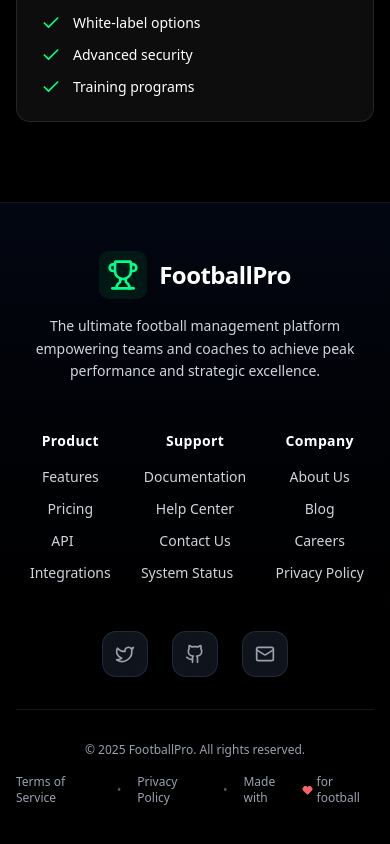
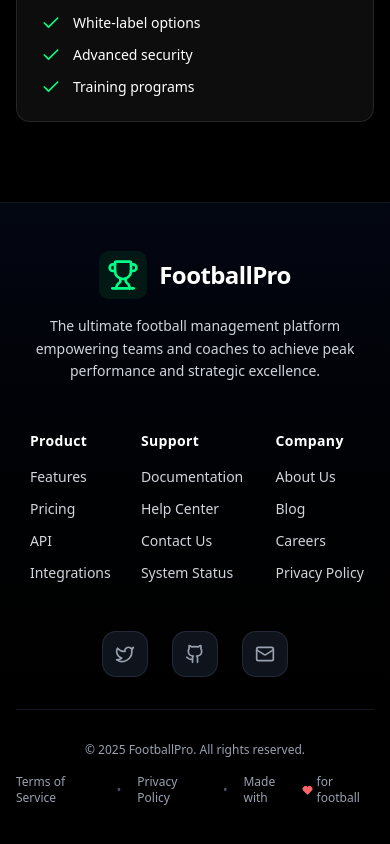
Before and after one commit to xyzarnav/LeadMeBoard, a Next.js app: page / in a window 390 px wide. Shown: the part 3326-4170 px from the top of the page. Built offline with nearby package versions, Linux system fonts and the light colour scheme.

Commit message:
Refactor Footer component styles for improved alignment and consistency; adjust text alignment in footer sections and links for better layout across different screen sizes.

```diff
--- a/src/components/sections/Footer.tsx
+++ b/src/components/sections/Footer.tsx
@@ -87,7 +87,7 @@ export default function Footer() {
         </div> */}
 
         {/* Bottom Section */}
-        <div className="flex flex-col sm:flex-row items-center justify-between pt-8 border-t border-gray-800/60 gap-4">
+        <div className="flex flex-col sm:flex-row items-center justify-left pt-8 border-t border-gray-800/60 gap-4">
           <div className="text-xs sm:text-sm text-gray-400">
             © {new Date().getFullYear()} FootballPro. All rights reserved.
           </div>
@@ -116,7 +116,7 @@ function FooterSection({ title, items }: {
   items: readonly { href: string; label: string; external?: boolean }[]
 }) {
   return (
-    <div className="text-center sm:text-left">
+    <div className="text-left sm:text-left">
       <h4 className="text-white font-semibold text-sm sm:text-base mb-4 tracking-wide">
         {title}
       </h4>
@@ -125,7 +125,7 @@ function FooterSection({ title, items }: {
           <li key={item.label}>
             <Link
               href={item.href}
-              className="text-gray-300 hover:text-white transition-colors duration-200 text-sm sm:text-base flex items-center justify-center sm:justify-start gap-1 group"
+              className="text-gray-300 hover:text-white transition-colors duration-200 text-sm sm:text-base flex items-left  sm:justify-start gap-1 group"
               target={item.external ? "_blank" : undefined}
               rel={item.external ? "noopener noreferrer" : undefined}
             >
```
